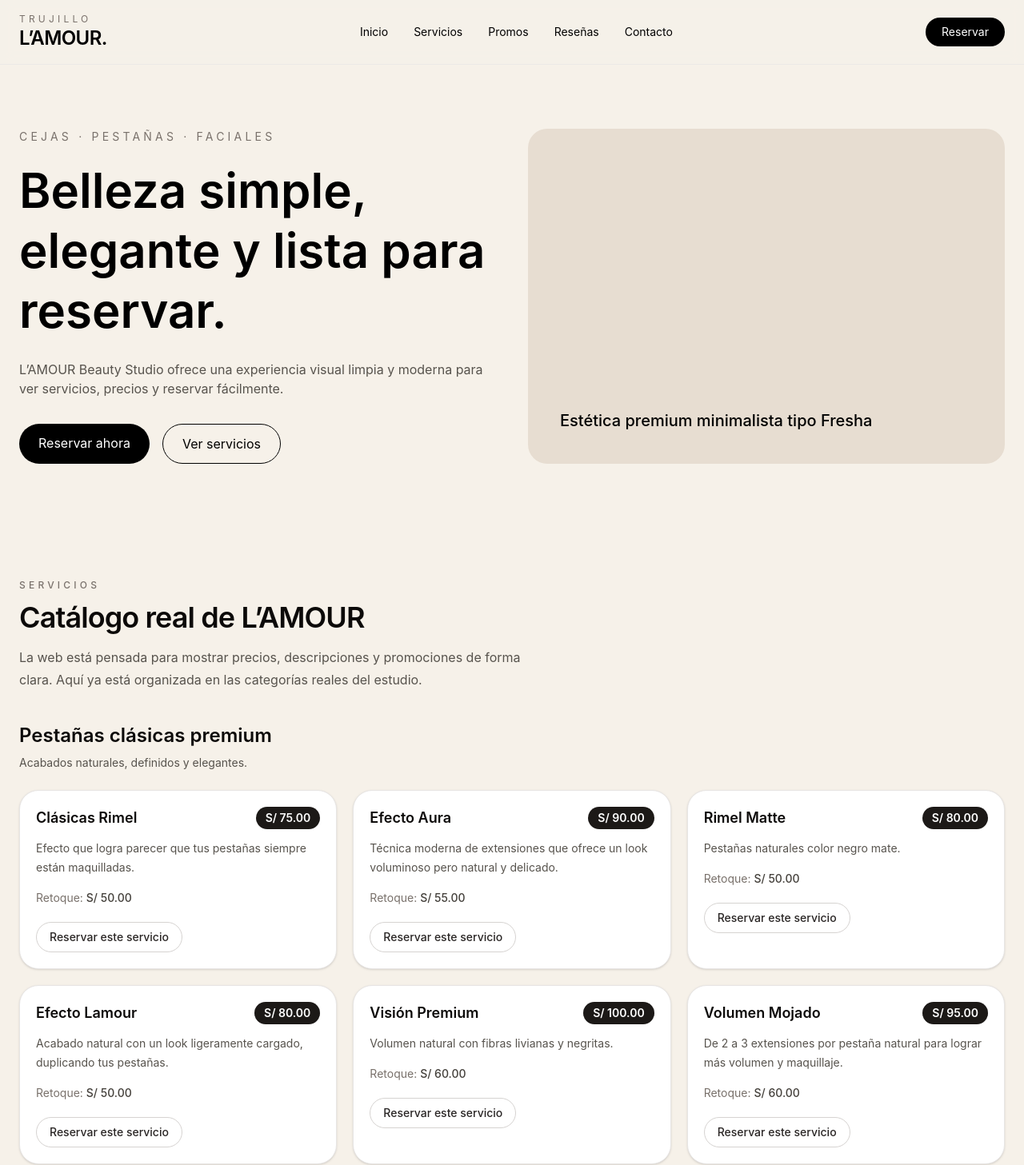
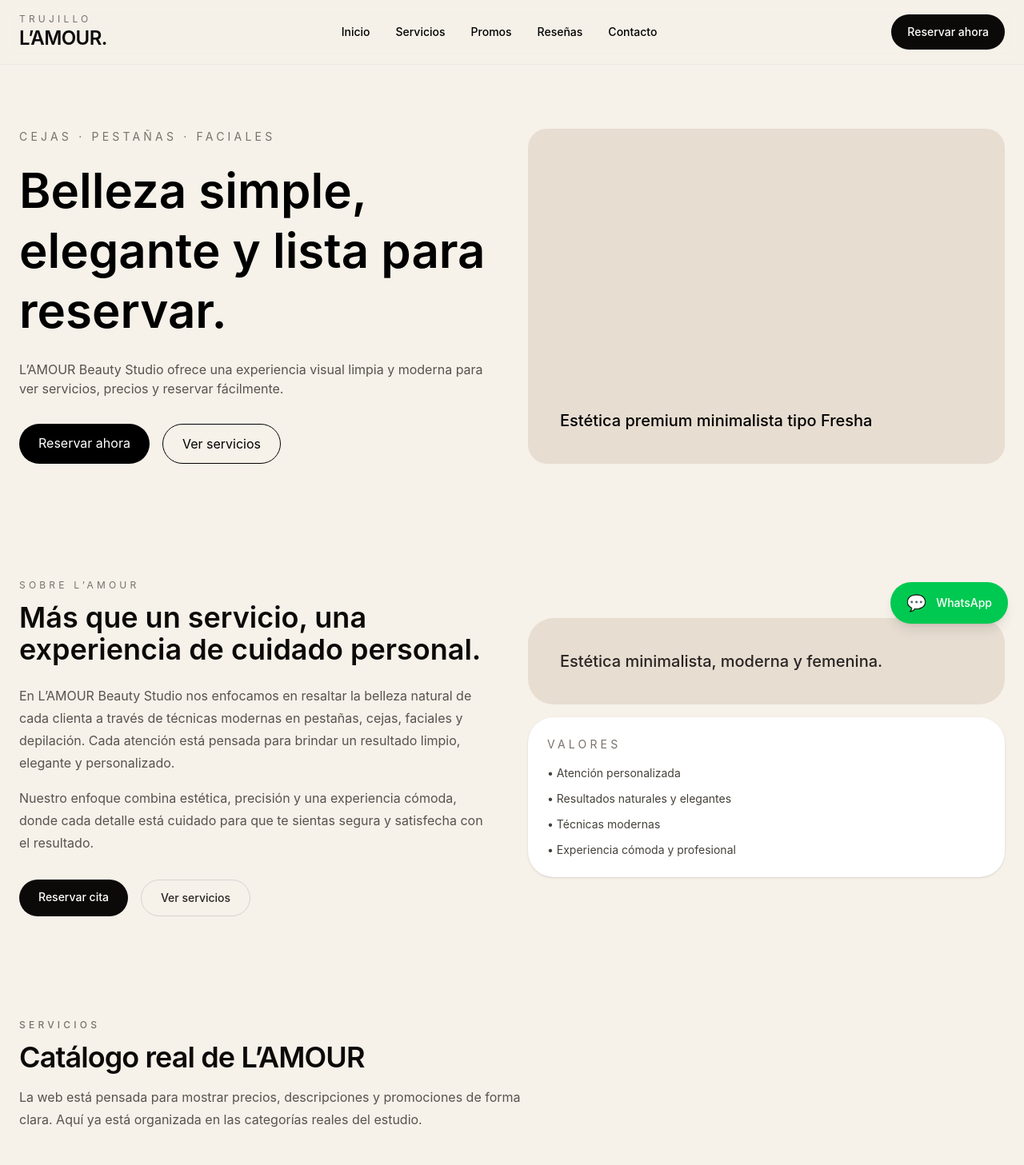
Before and after one commit to Diegx2801/lamour-app-web, a React (Vite) app: page / in a window 1280 px wide. Shown: the top 1457 px of the page at 80% size. Built offline with nearby package versions, Linux system fonts and the light colour scheme.

Commit message:
Agregado About, Footer, WhatsApp flotante y mejoras UI

```diff
--- a/src/App.tsx
+++ b/src/App.tsx
@@ -1,19 +1,25 @@
 import Navbar from "./components/layout/Navbar"
+import Footer from "./components/layout/Footer"
 import HeroSection from "./components/home/HeroSection"
+import AboutSection from "./components/home/AboutSection"
 import ServicesSection from "./components/home/ServicesSection"
 import PromosSection from "./components/home/PromosSection"
 import ReviewsSection from "./components/home/ReviewsSection"
 import ContactSection from "./components/home/ContactSection"
+import FloatingWhatsApp from "./components/common/FloatingWhatsApp"
 
 function App() {
   return (
     <div className="min-h-screen bg-[#f6f1e9]">
       <Navbar />
       <HeroSection />
+      <AboutSection />
       <ServicesSection />
       <PromosSection />
       <ReviewsSection />
       <ContactSection />
+      <Footer />
+      <FloatingWhatsApp />
     </div>
   )
 }
--- /dev/null
+++ b/src/components/common/FloatingWhatsApp.tsx
@@ -0,0 +1,16 @@
+function FloatingWhatsApp() {
+  return (
+    <a
+      href="https://wa.me/51957230015"
+      target="_blank"
+      rel="noreferrer"
+      aria-label="Chatear por WhatsApp"
+      className="fixed bottom-5 right-5 z-50 flex items-center gap-3 rounded-full bg-green-500 px-5 py-3 text-white shadow-lg transition hover:scale-105 hover:bg-green-600"
+    >
+      <span className="text-xl">💬</span>
+      <span className="text-sm font-medium">WhatsApp</span>
+    </a>
+  )
+}
+
+export default FloatingWhatsApp
--- /dev/null
+++ b/src/components/home/AboutSection.tsx
@@ -0,0 +1,75 @@
+function AboutSection() {
+  return (
+    <section className="mx-auto max-w-7xl px-6 py-16">
+      <div className="grid gap-10 md:grid-cols-2 md:items-center">
+
+        {/* TEXTO */}
+        <div>
+          <p className="text-xs uppercase tracking-[0.35em] text-stone-500">
+            Sobre L’AMOUR
+          </p>
+
+          <h2 className="mt-3 text-3xl md:text-4xl font-semibold text-stone-950">
+            Más que un servicio, una experiencia de cuidado personal.
+          </h2>
+
+          <p className="mt-6 text-stone-600 leading-7">
+            En L’AMOUR Beauty Studio nos enfocamos en resaltar la belleza natural
+            de cada clienta a través de técnicas modernas en pestañas, cejas,
+            faciales y depilación. Cada atención está pensada para brindar un
+            resultado limpio, elegante y personalizado.
+          </p>
+
+          <p className="mt-4 text-stone-600 leading-7">
+            Nuestro enfoque combina estética, precisión y una experiencia cómoda,
+            donde cada detalle está cuidado para que te sientas segura y satisfecha
+            con el resultado.
+          </p>
+
+          <div className="mt-8 flex gap-4">
+            <a
+              href="https://wa.me/51957230015"
+              target="_blank"
+              rel="noreferrer"
+              className="rounded-full bg-stone-950 px-6 py-3 text-sm font-medium text-white"
+            >
+              Reservar cita
+            </a>
+
+            <a
+              href="#servicios"
+              className="rounded-full border border-stone-300 px-6 py-3 text-sm font-medium text-stone-800"
+            >
+              Ver servicios
+            </a>
+          </div>
+        </div>
+
+        {/* VISUAL */}
+        <div className="grid gap-4">
+          <div className="rounded-[2rem] bg-[#e7ddd1] p-10 flex items-end">
+            <p className="text-xl font-medium text-stone-800">
+              Estética minimalista, moderna y femenina.
+            </p>
+          </div>
+
+          <div className="rounded-[2rem] bg-white p-6 shadow-sm">
+            <p className="text-sm uppercase tracking-[0.3em] text-stone-500">
+              Valores
+            </p>
+
+            <ul className="mt-4 space-y-3 text-sm text-stone-700">
+              <li>• Atención personalizada</li>
+              <li>• Resultados naturales y elegantes</li>
+              <li>• Técnicas modernas</li>
+              <li>• Experiencia cómoda y profesional</li>
+            </ul>
+          </div>
+        </div>
+
+      </div>
+    </section>
+  )
+}
+
+export default AboutSection
--- /dev/null
+++ b/src/components/layout/Footer.tsx
@@ -0,0 +1,84 @@
+function Footer() {
+  return (
+    <footer className="border-t border-stone-200 bg-[#f3ece3]">
+      <div className="mx-auto max-w-7xl px-6 py-10">
+        <div className="grid gap-8 md:grid-cols-3">
+
+          <div>
+            <p className="text-xs uppercase tracking-[0.35em] text-stone-500">
+              L’AMOUR
+            </p>
+            <h3 className="mt-3 text-2xl font-semibold text-stone-950">
+              Beauty Studio
+            </h3>
+            <p className="mt-4 max-w-sm text-sm leading-7 text-stone-600">
+              Cejas, pestañas, faciales y depilación en un espacio pensado para
+              una experiencia elegante, simple y cercana.
+            </p>
+          </div>
+
+          <div>
+            <p className="text-sm font-semibold text-stone-900">Enlaces</p>
+            <ul className="mt-4 space-y-3 text-sm text-stone-600">
+              <li>
+                <a href="#inicio" className="transition hover:text-stone-950">
+                  Inicio
+                </a>
+              </li>
+              <li>
+                <a href="#servicios" className="transition hover:text-stone-950">
+                  Servicios
+                </a>
+              </li>
+              <li>
+                <a href="#promos" className="transition hover:text-stone-950">
+                  Promociones
+                </a>
+              </li>
+              <li>
+                <a href="#contacto" className="transition hover:text-stone-950">
+                  Contacto
+                </a>
+              </li>
+            </ul>
+          </div>
+
+          <div>
+            <p className="text-sm font-semibold text-stone-900">Contacto</p>
+            <div className="mt-4 space-y-3 text-sm leading-7 text-stone-600">
+              <p>Av. Los Ángeles 329, Trujillo</p>
+              <p>957 230 015</p>
+              <p>@lamour.bs</p>
+            </div>
+
+            <div className="mt-5 flex flex-wrap gap-3">
+              <a
+                href="https://wa.me/51957230015"
+                target="_blank"
+                rel="noreferrer"
+                className="rounded-full bg-stone-950 px-4 py-2 text-sm font-medium text-white"
+              >
+                WhatsApp
+              </a>
+
+              <a
+                href="https://instagram.com/lamour.bs"
+                target="_blank"
+                rel="noreferrer"
+                className="rounded-full border border-stone-300 px-4 py-2 text-sm font-medium text-stone-800"
+              >
+                Instagram
+              </a>
+            </div>
+          </div>
+        </div>
+
+        <div className="mt-10 border-t border-stone-200 pt-5 text-center text-sm text-stone-500">
+          © 2026 L’AMOUR Beauty Studio. Todos los derechos reservados.
+        </div>
+      </div>
+    </footer>
+  )
+}
+
+export default Footer
--- a/src/components/layout/Navbar.tsx
+++ b/src/components/layout/Navbar.tsx
@@ -1,33 +1,96 @@
+import { useState } from "react"
+
 function Navbar() {
+  const [isOpen, setIsOpen] = useState(false)
+
+  const closeMenu = () => setIsOpen(false)
+
   return (
     <header className="sticky top-0 z-50 border-b border-stone-200/70 bg-[#f6f1e9]/90 backdrop-blur">
       <div className="mx-auto flex max-w-7xl items-center justify-between px-6 py-4">
-
         <div>
           <p className="text-xs uppercase tracking-[0.35em] text-stone-500">
             Trujillo
           </p>
-          <h1 className="text-2xl font-semibold tracking-tight">
+          <a
+            href="#inicio"
+            className="text-2xl font-semibold tracking-tight text-stone-950"
+            onClick={closeMenu}
+          >
             L’AMOUR.
-          </h1>
+          </a>
         </div>
 
-        <nav className="hidden md:flex gap-8 text-sm">
-          <a href="#inicio">Inicio</a>
-          <a href="#servicios">Servicios</a>
-          <a href="#promos">Promos</a>
-          <a href="#resenas">Reseñas</a>
-          <a href="#contacto">Contacto</a>
+        <nav className="hidden items-center gap-8 text-sm font-medium md:flex">
+          <a href="#inicio" className="transition hover:text-stone-500">
+            Inicio
+          </a>
+          <a href="#servicios" className="transition hover:text-stone-500">
+            Servicios
+          </a>
+          <a href="#promos" className="transition hover:text-stone-500">
+            Promos
+          </a>
+          <a href="#resenas" className="transition hover:text-stone-500">
+            Reseñas
+          </a>
+          <a href="#contacto" className="transition hover:text-stone-500">
+            Contacto
+          </a>
         </nav>
 
-        <a
-          href="https://wa.me/51957230015"
-          target="_blank"
-          className="bg-black text-white px-5 py-2 rounded-full text-sm"
-        >
-          Reservar
-        </a>
+        <div className="flex items-center gap-3">
+          <a
+            href="https://wa.me/51957230015"
+            target="_blank"
+            rel="noreferrer"
+            className="hidden rounded-full bg-stone-950 px-5 py-3 text-sm font-medium text-white transition hover:opacity-90 md:inline-block"
+          >
+            Reservar ahora
+          </a>
+
+          <button
+            type="button"
+            aria-label={isOpen ? "Cerrar menú" : "Abrir menú"}
+            aria-expanded={isOpen}
+            onClick={() => setIsOpen((prev) => !prev)}
+            className="inline-flex h-11 w-11 items-center justify-center rounded-full border border-stone-300 bg-white text-stone-900 transition hover:bg-stone-100 md:hidden"
+          >
+            <span className="text-xl leading-none">{isOpen ? "✕" : "☰"}</span>
+          </button>
+        </div>
       </div>
+
+      {isOpen && (
+        <div className="border-t border-stone-200 bg-[#f6f1e9] px-6 py-5 md:hidden">
+          <nav className="flex flex-col gap-4 text-sm font-medium text-stone-800">
+            <a href="#inicio" onClick={closeMenu} className="transition hover:text-stone-500">
+              Inicio
+            </a>
+            <a href="#servicios" onClick={closeMenu} className="transition hover:text-stone-500">
+              Servicios
+            </a>
+            <a href="#promos" onClick={closeMenu} className="transition hover:text-stone-500">
+              Promos
+            </a>
+            <a href="#resenas" onClick={closeMenu} className="transition hover:text-stone-500">
+              Reseñas
+            </a>
+            <a href="#contacto" onClick={closeMenu} className="transition hover:text-stone-500">
+              Contacto
+            </a>
+
+            <a
+              href="https://wa.me/51957230015"
+              target="_blank"
+              rel="noreferrer"
+              className="mt-2 inline-block rounded-full bg-stone-950 px-5 py-3 text-center text-sm font-medium text-white"
+            >
+              Reservar ahora
+            </a>
+          </nav>
+        </div>
+      )}
     </header>
   )
 }
```
Also changed, not shown: src/components/home/ContactSection.tsx (+25 -19 lines).
